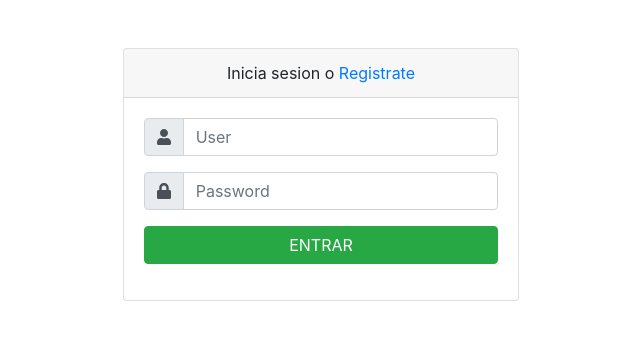
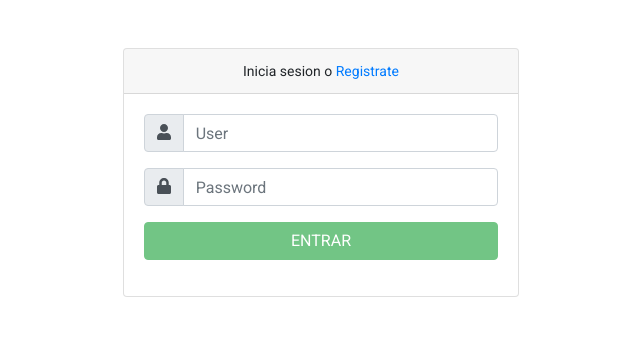
Before and after one commit to Registro-Contable/registro-contable-front, an Angular app: page /login in a window 1280 px wide. Shown: the top 340 px of the page, without its empty margins (319-959 px from the left). Built offline with nearby package versions, Linux system fonts and the light colour scheme.

Commit message:
Peticion de login

```diff
--- a/package.json
+++ b/package.json
@@ -12,11 +12,13 @@
   "private": true,
   "dependencies": {
     "@angular/animations": "~10.1.3",
+    "@angular/cdk": "^10.2.2",
     "@angular/common": "~10.1.3",
     "@angular/compiler": "~10.1.3",
     "@angular/core": "~10.1.3",
     "@angular/forms": "~10.1.3",
     "@angular/localize": "~10.1.3",
+    "@angular/material": "^10.2.2",
     "@angular/platform-browser": "~10.1.3",
     "@angular/platform-browser-dynamic": "~10.1.3",
     "@angular/router": "~10.1.3",
--- a/src/app/_guards/auth.guard.ts
+++ b/src/app/_guards/auth.guard.ts
@@ -14,7 +14,6 @@ export class AuthGuard implements CanActivate {
 
   canActivate(route: ActivatedRouteSnapshot, state: RouterStateSnapshot): Promise<boolean> {
     return new Promise((resolve, reject) => {
-      console.log(this.auth.isAuth);
       if (!this.auth.isAuth) {
         this.router.navigate(['/login'], { queryParams: { returnUrl: state.url } });
       }
--- /dev/null
+++ b/src/app/_modules/auth/_services/auth-api-client.service.ts
@@ -0,0 +1,29 @@
+import { Injectable } from '@angular/core';
+import { environment } from 'src/environments/environment';
+import { ApiClientService } from '../../core/_services/api-client.service';
+import { Credentials } from '../credentials';
+
+@Injectable({
+  providedIn: 'root'
+})
+export class AuthApiClientService {
+
+  private readonly pathBase = environment.api.services_url.auth_service;
+
+  private readonly clientId = environment.api.api_client;
+  private readonly clientSecret = environment.api.api_secret;
+
+  constructor(private apiClient: ApiClientService) { }
+
+  login(email: string, password: string): Promise<Credentials> {
+    var formData = new FormData();
+    formData.append('grant_type', 'password');
+    formData.append('username', email);
+    formData.append('password', password);
+
+    var map = new Map<string, string>();
+    map.set("Authorization", `Basic ${btoa(`${this.clientId}:${this.clientSecret}`)}`);
+
+    return this.apiClient.doPostFormData(`${this.pathBase}/oauth/token`, formData, map);
+  }
+}
--- a/src/app/_modules/auth/auth.module.ts
+++ b/src/app/_modules/auth/auth.module.ts
@@ -2,6 +2,8 @@ import { NgModule } from '@angular/core';
 import { CommonModule } from '@angular/common';
 import { LoginComponent } from './login/login.component';
 import { FontAwesomeModule } from '@fortawesome/angular-fontawesome';
+import { ReactiveFormsModule } from '@angular/forms';
+import { CoreModule } from '../core/core.module';
 
 
 
@@ -9,7 +11,9 @@ import { FontAwesomeModule } from '@fortawesome/angular-fontawesome';
   declarations: [LoginComponent],
   imports: [
     CommonModule,
-    FontAwesomeModule
+    FontAwesomeModule,
+    ReactiveFormsModule,
+    CoreModule,
   ],
   exports: [
     LoginComponent
--- a/src/app/_modules/auth/login/login.component.html
+++ b/src/app/_modules/auth/login/login.component.html
@@ -16,15 +16,20 @@
         </div>
 
         <div class="card-body">
-            <form name="login-form" id="login-form" enctype="multipart/form-data" method="POST">
-                <input id="grant_type" type="hidden" name="grant_type" value="password">
+
+            <div class="alert alert-danger mt-3" role="alert" *ngIf="errorMsg != null">
+                {{errorMsg}}
+            </div>
+
+            <form [formGroup]="loginForm" (ngSubmit)="onSubmit()" id="login-form">
                 <div class="input-group mb-3">
                     <div class="input-group-prepend">
                         <span class="input-group-text">
                             <fa-icon [icon]="faUser"></fa-icon>
                         </span>
                     </div>
-                    <input id="user" type="text" class="form-control" name="user" value="" placeholder="User">
+                    <input type="email" class="form-control" name="user" formControlName="fcUsuario" placeholder="User"
+                        required>
                 </div>
 
                 <div class="input-group mb-3">
@@ -33,11 +38,13 @@
                             <fa-icon [icon]="faLock"></fa-icon>
                         </span>
                     </div>
-                    <input id="password" type="password" class="form-control" name="password" placeholder="Password">
+                    <input type="password" class="form-control" name="password" formControlName="fcPassword"
+                        placeholder="Password" required>
                 </div>
 
                 <div class="form-group">
-                    <button type="submit" class="btn btn-block btn-success">ENTRAR </button>
+                    <button [disabled]="!loginForm.valid" type="submit" class="btn btn-block btn-success">ENTRAR
+                    </button>
                 </div>
             </form>
         </div>
--- a/src/app/_modules/auth/login/login.component.ts
+++ b/src/app/_modules/auth/login/login.component.ts
@@ -1,5 +1,9 @@
 import { Component, OnInit } from '@angular/core';
+import { FormControl, FormGroup } from '@angular/forms';
+import { ActivatedRoute, Router } from '@angular/router';
 import { faLock, faUser } from '@fortawesome/free-solid-svg-icons';
+import { AuthApiClientService } from '../_services/auth-api-client.service';
+import { AuthService } from '../_services/auth.service';
 
 @Component({
   selector: 'app-login',
@@ -11,9 +15,42 @@ export class LoginComponent implements OnInit {
   faUser = faUser
   faLock = faLock
 
-  constructor() { }
+  private returnUrl;
+
+  loginForm = new FormGroup({
+    fcUsuario: new FormControl(''),
+    fcPassword: new FormControl(''),
+  });
+
+  errorMsg: String;
+
+  constructor(private auth: AuthService, private authApiClient: AuthApiClientService, private route: ActivatedRoute, private router: Router,) {
+    this.route.queryParams.subscribe(params => {
+      this.returnUrl = params['returnUrl'];
+    });
+  }
 
   ngOnInit(): void {
+    if (this.auth.isAuth) {
+      this.router.navigate(['/']);
+    }
+  }
+
+  onSubmit() {
+    const usuario = this.loginForm.get('fcUsuario').value;
+    const pass = this.loginForm.get('fcPassword').value;
+
+    this.authApiClient.login(usuario, pass).then(credentials => {
+      this.auth.credentials = credentials;
+      if (this.returnUrl) {
+        this.router.navigate([this.returnUrl]);
+      } else {
+        this.router.navigate(['/']);
+      }
+    }).catch(err => {
+      console.log(err);
+      this.errorMsg = err.error.error_description;
+    })
   }
 
 }
--- a/src/app/_modules/core/_services/api-client.service.ts
+++ b/src/app/_modules/core/_services/api-client.service.ts
@@ -42,9 +42,23 @@ export class ApiClientService {
     return this.httpClient.delete(url, { headers: this.getHeaders() }).toPromise();
   }
 
-  public doPost(path: string, body: any): Promise<any> {
+  public doPost(path: string, body: any, customHeaders?: Map<string, string>): Promise<any> {
     const url = `${this.backUrl}${path}`;
-    return this.httpClient.post(url, body, { headers: this.getHeaders() }).toPromise();
+    var headers = this.getHeaders();
+    customHeaders?.forEach((v, k) => {
+      headers = headers.append(k, v);
+    });
+    return this.httpClient.post(url, body, { headers: headers }).toPromise();
+  }
+
+  public doPostFormData(path: string, body: FormData, customHeaders?: Map<string, string>): Promise<any> {
+    const url = `${this.backUrl}${path}`;
+    var headers = this.getHeaders();
+    customHeaders?.forEach((v, k) => {
+      headers = headers.append(k, v);
+    });
+    headers.append('Content-Type', undefined)
+    return this.httpClient.post(url, body, { headers: headers }).toPromise();
   }
 
   public doPut(path: string, body: any): Promise<any> {
--- a/src/app/app.module.ts
+++ b/src/app/app.module.ts
@@ -5,6 +5,7 @@ import { AppRoutingModule } from './app-routing.module';
 import { AppComponent } from './app.component';
 import { AuthModule } from './_modules/auth/auth.module';
 import { FontAwesomeModule } from '@fortawesome/angular-fontawesome';
+import { BrowserAnimationsModule } from '@angular/platform-browser/animations';
 
 
 @NgModule({
@@ -17,6 +18,7 @@ import { FontAwesomeModule } from '@fortawesome/angular-fontawesome';
     NgbModule,
     AuthModule,
     FontAwesomeModule,
+    BrowserAnimationsModule,
   ],
   providers: [],
   bootstrap: [AppComponent]
--- a/src/environments/environment.ts
+++ b/src/environments/environment.ts
@@ -6,8 +6,8 @@ export const environment = {
   production: false,
   api: {
     baseUrl: "http://localhost:8080",
-    api_client: "",
-    api_secret: "",
+    api_client: "test",
+    api_secret: "12345",
     services_url: {
       auth_service: "/api/auth"
     }
--- a/src/index.html
+++ b/src/index.html
@@ -6,8 +6,10 @@
   <base href="/">
   <meta name="viewport" content="width=device-width, initial-scale=1">
   <link rel="icon" type="image/x-icon" href="favicon.ico">
+  <link href="https://fonts.googleapis.com/css?family=Roboto:300,400,500&display=swap" rel="stylesheet">
+  <link href="https://fonts.googleapis.com/icon?family=Material+Icons" rel="stylesheet">
 </head>
-<body>
+<body class="mat-typography">
   <app-root></app-root>
 </body>
 </html>
--- a/src/styles.scss
+++ b/src/styles.scss
@@ -1,4 +1,42 @@
+
+// Custom Theming for Angular Material
+// For more information: https://material.angular.io/guide/theming
+@import '~@angular/material/theming';
+// Plus imports for other components in your app.
+
+// Include the common styles for Angular Material. We include this here so that you only
+// have to load a single css file for Angular Material in your app.
+// Be sure that you only ever include this mixin once!
+@include mat-core();
+
+// Define the palettes for your theme using the Material Design palettes available in palette.scss
+// (imported above). For each palette, you can optionally specify a default, lighter, and darker
+// hue. Available color palettes: https://material.io/design/color/
+$registro-contable-front-primary: mat-palette($mat-indigo);
+$registro-contable-front-accent: mat-palette($mat-pink, A200, A100, A400);
+
+// The warn palette is optional (defaults to red).
+$registro-contable-front-warn: mat-palette($mat-red);
+
+// Create the theme object. A theme consists of configurations for individual
+// theming systems such as "color" or "typography".
+$registro-contable-front-theme: mat-light-theme((
+  color: (
+    primary: $registro-contable-front-primary,
+    accent: $registro-contable-front-accent,
+    warn: $registro-contable-front-warn,
+  )
+));
+
+// Include theme styles for core and each component used in your app.
+// Alternatively, you can import and @include the theme mixins for each component
+// that you are using.
+@include angular-material-theme($registro-contable-front-theme);
+
 /* You can add global styles to this file, and also import other style files */
 
 /* Importing Bootstrap SCSS file. */
 @import '~bootstrap/scss/bootstrap';
+
+html, body { height: 100%; }
+body { margin: 0; font-family: Roboto, "Helvetica Neue", sans-serif; }
```
Also changed, not shown: 2 other files (tests, documents, lock files or other folders).
